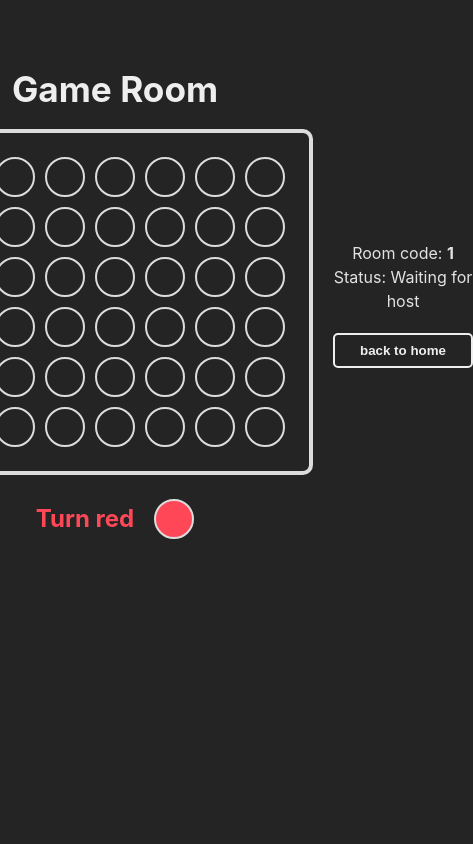
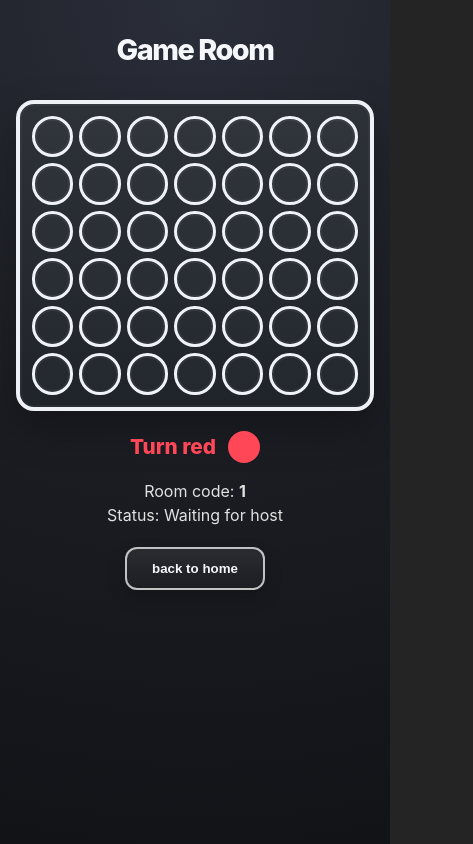
Before and after one commit to nick-0037/connect-four, a React (Vite) app: page /game/1 in a window 390 px wide. Shown: the whole page, 473 px wide, since content can reach past the window. Built offline with nearby package versions, Linux system fonts and the light colour scheme; no server answers.

Commit message:
feat: add copy confirmation modal

```diff
--- a/src/Round.css
+++ b/src/Round.css
@@ -1,12 +1,14 @@
 .round {
-  width: 60px;
-  height: 60px;
+  width: clamp(32px, 5vw, 60px);
+  height: clamp(32px, 5vw, 60px);
+  aspect-ratio: 1;
   border-radius: 50%;
   display: flex;
   justify-content: center;
   align-items: center;
   font-size: 24px;
   font-weight: bold;
+  flex-shrink: 0;
   /**transition: background-color .1s;**/
 }
 
--- a/src/components/CreatingRoom.jsx
+++ b/src/components/CreatingRoom.jsx
@@ -5,6 +5,7 @@ function CreatingRoom() {
 	const [isCreatingRoom, setIsCreatingRoom] = useState(false);
 	const [isJoining, setIsJoining] = useState(false);
 	const [roomCode, setRoomCode] = useState("");
+	const [showCopiedModal, setShowCopiedModal] = useState(false);
 
 	const navigate = useNavigate();
 
@@ -30,14 +31,30 @@ function CreatingRoom() {
 		navigate(`/game/${roomCode}`);
 	};
 
-  const copyRoomCode = () => {
-    navigator.clipboard.writeText(roomCode).then(() => {
-      alert("Room code copied to clipboard!");
-    });
+	const copyRoomCode = async (event) => {
+		if (!roomCode) return;
+
+		const button = event?.currentTarget;
+
+		try {
+			await navigator.clipboard.writeText(roomCode);
+			button?.blur();
+			setShowCopiedModal(true);
+			setTimeout(() => setShowCopiedModal(false), 1400);
+		} catch (error) {
+			console.error("Could not copy room code", error);
+		}
 	};
 
 	return (
 		<div>
+			<div
+				className={`copy-confirmation ${showCopiedModal ? "visible" : ""}`}
+				role="status"
+				aria-live="polite"
+			>
+				Copied!
+			</div>
 			{isCreatingRoom ? (
 				<div className="container-creating-room">
 					<input
@@ -47,7 +64,7 @@ function CreatingRoom() {
 						readOnly
 					/>
 					<div className="container-bts">
-            <button type="button" onClick={copyRoomCode}>
+						<button type="button" className="copy-btn" onClick={copyRoomCode}>
 							Copy
 						</button>
 						<button type="button" onClick={handlePlay}>
--- a/src/index.css
+++ b/src/index.css
@@ -13,6 +13,34 @@
   -moz-osx-font-smoothing: grayscale;
 }
 
+* {
+  padding: 0;
+  margin: 0;
+  box-sizing: border-box;
+}
+
+html,
+body,
+#root {
+  width: 100%;
+  min-height: 100%;
+}
+
+body {
+  margin: 0;
+  display: flex;
+  min-width: 320px;
+  min-height: 100vh;
+  justify-content: center;
+  background: radial-gradient(circle at top, #2a2e39 0%, #1b1d22 52%, #111317 100%);
+}
+
+#root {
+  width: 100%;
+  max-width: 1280px;
+  padding: clamp(1rem, 2vw, 2rem);
+}
+
 a {
   font-weight: 500;
   color: #646cff;
@@ -23,71 +51,120 @@ a:hover {
   color: #535bf2;
 }
 
-body {
-  margin: 0;
-  display: flex;
-  min-width: 320px;
-  min-height: 100vh;
-  justify-content: center;
-}
-
-* {
-  padding: 0;
-  margin: 0;
-  box-sizing: border-box;
-}
-
 h1 {
-  font-size: 2.2em;
+  font-size: clamp(1.8rem, 4vw, 2.2rem);
   line-height: 1.1;
 }
 
 .main {
   display: flex;
-  gap: 20px;
-  margin-top: 70px;
+  gap: clamp(16px, 3vw, 32px);
+  margin-top: clamp(24px, 6vh, 70px);
   flex-direction: row;
   align-items: center;
+  justify-content: center;
+  flex-wrap: wrap;
   text-align: center;
+  width: 100%;
+}
+
+.main>div,
+.game-room,
+.board-info {
+  display: flex;
+  flex-direction: column;
+  align-items: center;
+  justify-content: center;
+  width: auto;
 }
 
 .main h1 {
-  color: #eee;
+  color: #f5f7fb;
   margin-bottom: 16px;
+  letter-spacing: -0.05em;
+  font-weight: 800;
 }
 
 .main button {
-  padding: 8px 12px;
-  background: transparent;
-  border: 2px solid #eee;
-  color: #eee;
+  padding: 12px 16px;
+  background: linear-gradient(180deg, rgba(255, 255, 255, 0.08), rgba(255, 255, 255, 0.02));
+  border: 2px solid rgba(255, 255, 255, 0.72);
+  color: #f4f6fb;
   width: 140px;
-  border-radius: 5px;
-  transition: 0.2s;
-  font-weight: bold;
+  border-radius: 12px;
+  transition: 0.2s ease;
+  font-weight: 700;
   cursor: pointer;
+  box-shadow: 0 8px 18px rgba(0, 0, 0, 0.18);
 }
 
 .main button:hover {
-  background: #eee;
-  color: #222;
+  background: rgba(255, 255, 255, 0.12);
+  color: #f4f6fb;
+}
+
+
+
+.main button:active,
+.main button:focus,
+.main button:focus-visible {
+  background: rgba(255, 255, 255, 0.08);
+  color: #f4f6fb;
+  outline: none;
+  box-shadow: none;
+}
+
+.container-join input:focus,
+.creating-room-input:focus {
+  outline: none;
+  box-shadow: none;
+}
+
+.copy-confirmation {
+  position: fixed;
+  left: 50%;
+  bottom: 28px;
+  transform: translateX(-50%) translateY(12px);
+  background: rgba(17, 19, 23, 0.96);
+  color: #f5f7fb;
+  border: 1px solid rgba(255, 255, 255, 0.2);
+  border-radius: 999px;
+  padding: 10px 18px;
+  font-size: 0.92rem;
+  font-weight: 700;
+  letter-spacing: 0.02em;
+  box-shadow: 0 16px 32px rgba(0, 0, 0, 0.28);
+  opacity: 0;
+  pointer-events: none;
+  transition: opacity 0.2s ease, transform 0.2s ease;
+  z-index: 1000;
+}
+
+.copy-confirmation.visible {
+  opacity: 1;
+  transform: translateX(-50%) translateY(0);
 }
 
 /* Styles Game */
 .game {
   display: grid;
-  grid-template-columns: repeat(7, 1fr);
-  grid-gap: 10px;
-  margin-top: 20px;
-  border: 4px solid #dcdcdc;
-  border-radius: 10px;
-  padding: 24px;
+  grid-template-columns: repeat(7, minmax(0, 1fr));
+  gap: clamp(6px, 1.5vw, 12px);
+  width: min(92vw, 500px);
+  margin-top: 18px;
+  border: 4px solid #eef2f7;
+  border-radius: 18px;
+  padding: clamp(12px, 2.2vw, 18px);
+  background: linear-gradient(180deg, #2d3138 0%, #1f242b 100%);
+  box-shadow: inset 0 0 0 2px rgba(255, 255, 255, 0.04), 0 18px 40px rgba(0, 0, 0, 0.28);
 }
 
-.round {
-  width: 40px;
-  height: 40px;
-  background-color: transparent;
+.game .round {
+  width: 100%;
+  aspect-ratio: 1;
+  min-width: 0;
+  height: auto;
+  background-color: rgba(255, 255, 255, 0.02);
   border-radius: 50%;
   display: flex;
   justify-content: center;
@@ -95,21 +172,24 @@ h1 {
   font-size: 24px;
   font-weight: bold;
   cursor: pointer;
-  border: 2px solid #dcdcdc;
+  border: 3px solid #eff3f8;
+  box-shadow: inset 0 0 0 2px rgba(255, 255, 255, 0.05);
 }
 
 .turn {
   display: flex;
   justify-content: center;
   align-items: center;
-  margin-top: 24px;
+  margin-top: 20px;
   pointer-events: none;
+  flex-wrap: wrap;
+  gap: 12px;
 }
 
-
 .turn-text {
-  font-size: 1.5rem;
-  margin-right: 20px;
+  font-size: clamp(1.3rem, 3vw, 1.8rem);
+  margin-right: 0;
+  font-weight: 800;
 }
 
 .turn-text.red {
@@ -138,48 +218,103 @@ h1 {
 .container-creating-room {
   display: flex;
   align-items: center;
+  flex-wrap: nowrap;
+  justify-content: center;
+  gap: 0;
+  margin-top: 8px;
+  flex-direction: row;
+  width: fit-content;
+  margin-inline: auto;
 }
 
 .creating-room-input {
-  border: none;
-  border-radius: 8px 0 0 8px;
-  padding: 8px;
+  border: 2px solid rgba(255, 255, 255, 0.72);
+  border-right: none;
+  border-radius: 12px 0 0 12px;
+  padding: 10px 12px;
   width: 120px;
-  background-color: #1f1f1f;
+  min-height: 48px;
+  height: 48px;
+  flex-shrink: 0;
+  background-color: rgba(22, 24, 29, 0.9);
   color: #ffffff;
   caret-color: #ffffff;
+  transition: border-color 0.2s ease, box-shadow 0.2s ease;
+  appearance: none;
 }
 
 .creating-room-input:focus,
 .creating-room-input:focus-visible {
   outline: none;
-  box-shadow: 0 0 0 2px rgba(255, 255, 255, 0.8);
-}
-
-.container-creating-room {
-  display: flex;
-  flex-direction: row;
+  border-color: rgba(255, 255, 255, 0.9);
+  border-right: none;
+  box-shadow: none;
 }
 
 .container-bts {
   display: flex;
-  gap: 20px;
+  gap: 12px;
+  flex-wrap: wrap;
+  justify-content: center;
+  align-items: center;
+}
+
+.container-bts button {
+  min-height: 48px;
+  height: 48px;
+  display: inline-flex;
+  align-items: center;
+  justify-content: center;
+  padding: 0 16px;
+  line-height: 1;
+  flex-shrink: 0;
+}
+
+.container-creating-room .container-bts .copy-btn {
+  border-left: 0 !important;
+  border-top-left-radius: 0 !important;
+  border-bottom-left-radius: 0 !important;
+  border-top-right-radius: 12px !important;
+  border-bottom-right-radius: 12px !important;
+}
+
+.container-creating-room .container-bts .copy-btn,
+.container-creating-room .container-bts .copy-btn:hover,
+.container-creating-room .container-bts .copy-btn:active,
+.container-creating-room .container-bts .copy-btn:focus,
+.container-creating-room .container-bts .copy-btn:focus-visible {
+  background: linear-gradient(180deg, rgba(255, 255, 255, 0.08), rgba(255, 255, 255, 0.02));
+  color: #f4f6fb;
+  box-shadow: none;
+  transform: none;
+  outline: none;
+}
+
+.container-join {
+  display: flex;
+  flex-wrap: wrap;
+  justify-content: center;
+  align-items: center;
+  gap: 12px;
+  margin-top: 8px;
 }
 
 .container-join input {
-  border: none;
-  border-radius: 8px 0 0 8px;
-  padding: 8px;
+  border: 2px solid rgba(255, 255, 255, 0.12);
+  border-radius: 10px 0 0 10px;
+  padding: 10px 12px;
   width: 120px;
-  background-color: #1f1f1f;
+  background-color: rgba(22, 24, 29, 0.9);
   color: #ffffff;
   caret-color: #ffffff;
+  transition: border-color 0.2s ease, box-shadow 0.2s ease;
 }
 
 .container-join input:focus,
 .container-join input:focus-visible {
   outline: none;
-  box-shadow: 0 0 0 2px rgba(255, 255, 255, 0.8);
+  border-color: rgba(255, 255, 255, 0.9);
+  box-shadow: none;
 }
 
 .board-info {
@@ -187,5 +322,75 @@ h1 {
   flex-direction: column;
   align-items: center;
   justify-content: center;
-  gap: 20px
+  gap: 20px;
 }
+
+@media (max-width: 640px) {
+  .main {
+    flex-direction: column;
+    margin-top: 18px;
+  }
+
+  .main>div,
+  .game-room,
+  .board-info {
+    width: 100%;
+  }
+
+  .container-creating-room,
+  .container-join,
+  .container-bts {
+    width: 100%;
+  }
+
+  .container-creating-room,
+  .container-join {
+    flex-direction: column;
+    flex-wrap: wrap;
+    align-items: center;
+  }
+
+  .container-creating-room {
+    gap: 12px;
+    width: 100%;
+  }
+
+  .container-bts {
+    display: grid;
+    grid-template-columns: repeat(2, minmax(0, 1fr));
+    gap: 10px;
+    width: 100%;
+    max-width: 320px;
+    margin-inline: auto;
+    align-items: stretch;
+  }
+
+  .container-creating-room .container-bts .copy-btn {
+    border-left: 2px solid rgba(255, 255, 255, 0.72) !important;
+    border-top-left-radius: 12px !important;
+    border-bottom-left-radius: 12px !important;
+    border-top-right-radius: 12px !important;
+    border-bottom-right-radius: 12px !important;
+  }
+
+  .container-bts button,
+  .container-join button,
+  .container-creating-room button {
+    width: 100%;
+    min-height: 48px;
+    height: 48px;
+  }
+
+  .game {
+    width: min(92vw, 500px);
+  }
+
+  .container-join input,
+  .creating-room-input {
+    width: min(100%, 180px);
+    border-right: 2px solid rgba(255, 255, 255, 0.72);
+    border-radius: 10px;
+    min-height: 48px;
+    height: 48px;
+  }
+}
```
Lines whose indentation alone changed are shown as unchanged.
